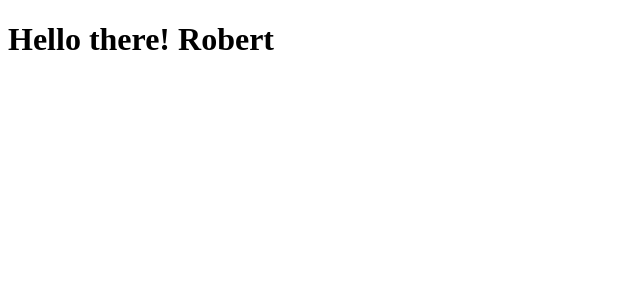
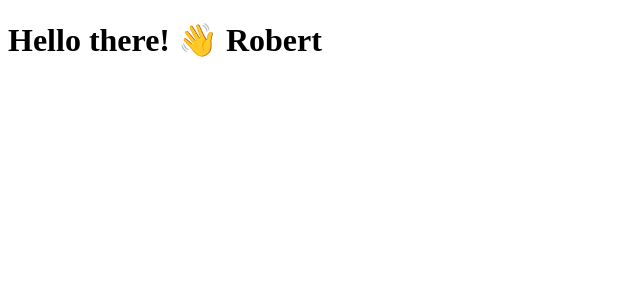
Before and after one commit to wagareavadhut18/react-20-project, a React (Vite) app: page / in a window 1280 px wide. Shown: the top 300 px of the page, without its empty margins (0-640 px from the left). Built offline with nearby package versions, Linux system fonts and the light colour scheme.

Commit message:
emoji passed from props and destructured and displayed

```diff
--- a/src/App.jsx
+++ b/src/App.jsx
@@ -3,7 +3,7 @@ import Hello from "./components/Hello";
 function App() {
   return (
     <div className="App">
-      <Hello name="Robert" message="Hello there!" />
+      <Hello name="Robert" message="Hello there!" emoji="👋" />
     </div>
   );
 }
--- a/src/components/Hello.jsx
+++ b/src/components/Hello.jsx
@@ -1,7 +1,7 @@
-function Hello({ message, name }) {
+function Hello({ message, name, emoji }) {
   return (
     <h1>
-      {message} {name}
+      {message} {emoji} {name}
     </h1>
   );
 }
```
